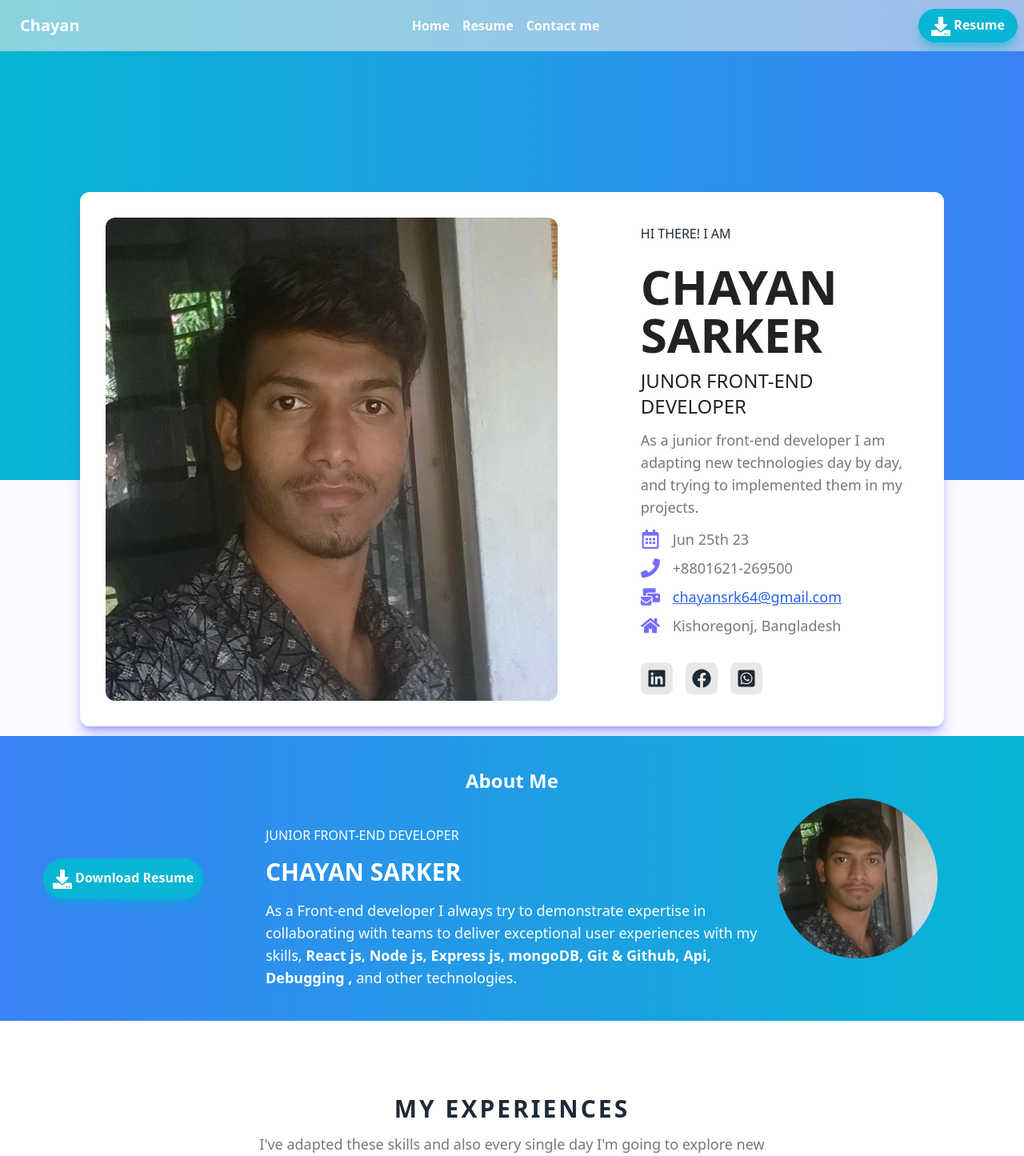
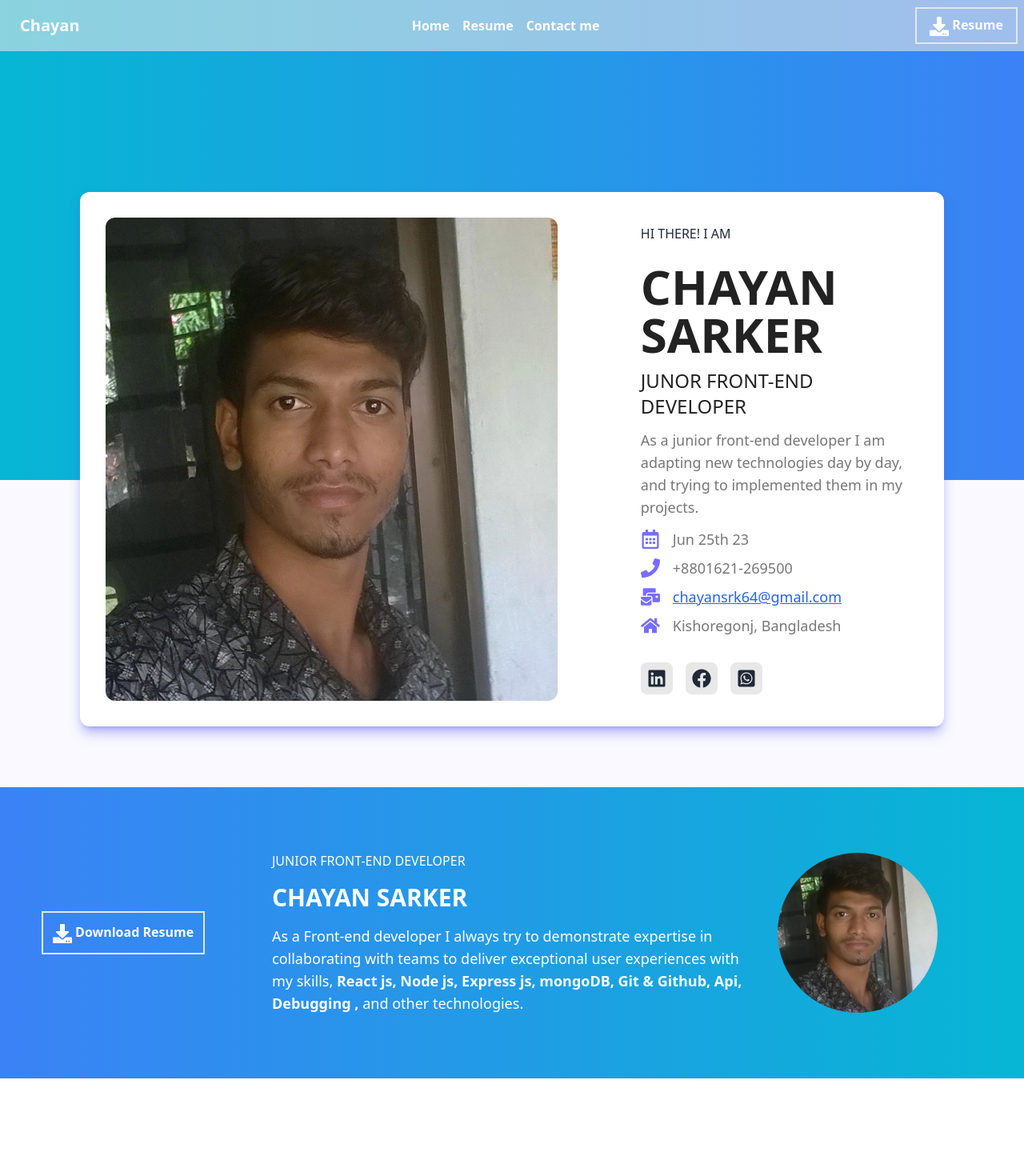
Before and after one commit to chayansrk64/working_portfolio, a React (Vite) app: page / in a window 1280 px wide. Shown: the top 1445 px of the page at 80% size. Built offline with nearby package versions, Linux system fonts and the light colour scheme.

Commit message:
footer implemented

```diff
--- a/src/pages/Home/AboutMe/AboutMe.jsx
+++ b/src/pages/Home/AboutMe/AboutMe.jsx
@@ -16,7 +16,7 @@ const AboutMe = () => {
 
 
     return (
-        <div className="pt-80 custom_padding bg-[#F9F9FF] text-white">
+        <div className="pt-96 custom_padding bg-[#F9F9FF] text-white">
 
            <div className="about_me_container bg-gradient-to-r relative from-blue-500 to-cyan-500 py-10">
                 <div className="mx-auto">
@@ -26,11 +26,11 @@ const AboutMe = () => {
                         download
                     </button> */}
 
-                    <button className='bg-cyan-500 shadow-lg rounded-full text-white font-semibold shadow-cyan-500/50 p-3'> <a download="" href={resume}>  <FaDownload className="inline text-2xl"></FaDownload> Download Resume</a></button>
+                    <button className=' border-2 text-white font-semibold shadow-cyan-500/50 p-3'> <a download="" href={resume}>  <FaDownload className="inline text-2xl"></FaDownload> Download Resume</a></button>
                 </div>
-                <div>
-                     <div>
-                        <h3 className='  text-2xl text-center pb-10 font-bold'>About Me</h3>
+                <div className='py-10'>
+                     <div className='px-2'>
+                        {/* <h3 className='  text-2xl text-center pb-10 font-bold'>About Me</h3> */}
                         <div className='uppercase'><p>junior front-end developer</p></div>
                         <div><h2 className='uppercase text-3xl py-4 font-bold'>Chayan sarker</h2></div>
                         <p className='text-white text-lg'>As a Front-end developer I always try to demonstrate expertise in collaborating with teams to deliver exceptional
--- a/src/pages/Home/Projects/Projects.jsx
+++ b/src/pages/Home/Projects/Projects.jsx
@@ -20,7 +20,7 @@ const Projects = () => {
         <div className="card card-compact   bg-base-100 shadow-xl">
         <figure><img src={best_chef_banner} alt="Shoes" /></figure>
         <div className="card-body">
-            <h2 className="card-title">Best Chef || A website of Best Chefs </h2>
+            <h3 className="card-title">Best Chef || A website of Best Chefs </h3>
             <p>This website is about best Chefs in Italy and some best foods are represented in this website throughout the recipes </p>
             <p className='font-semibold'> Technologies used in this project: </p>
              <p className='font-semibold'>html | react bootstrap | javascript | react js | firebase and so on. </p>
@@ -37,7 +37,7 @@ const Projects = () => {
         <div className="card card-compact   bg-base-100 shadow-xl">
         <figure><img src={toy_kid_banner} alt="Shoes" /></figure>
         <div className="card-body">
-            <h2 className="card-title">PlayKid || A website of kids playing cars </h2>
+            <h3 className="card-title">PlayKid || A website of kids playing cars </h3>
             <p>This website represent the toys including cars, bus, truck etc. There are different categoris toy cars. </p>
             <p className='font-semibold'> Technologies used in this project: </p>
              <p className='font-semibold'>html | react bootstrap | javascript | react js | firebase || authentication and so on </p>
@@ -55,7 +55,7 @@ const Projects = () => {
         <div className="card card-compact   bg-base-100 shadow-xl">
         <figure><img src={next_photograph_banner} alt="Shoes" /></figure>
         <div className="card-body">
-            <h2 className="card-title">Next Photograph || A website of photography campaign school </h2>
+            <h3 className="card-title">Next Photograph || A website of photography campaign school </h3>
             <p>This website is about a school where students can learn about photography. </p>
             <p className='font-semibold'> Technologies used in this project: </p>
              <p className='font-semibold'>Firebase |
--- a/src/pages/shared/Footer/Footer.jsx
+++ b/src/pages/shared/Footer/Footer.jsx
@@ -8,33 +8,34 @@ import './Footer.css'
 
 const Footer = () => {
     return (
-        <footer className="footer p-10 py-20 bg-gradient-to-r from-violet-500 to-fuchsia-500 text-white ">
+       <footer>
+         <div className="footer p-10 py-10 bg-gradient-to-r from-violet-500 to-fuchsia-500 text-white ">
   <div>
     <svg width="50" height="50" viewBox="0 0 24 24" xmlns="http://www.w3.org/2000/svg" fillRule="evenodd"   className="fill-current"><path d="M22.672 15.226l-2.432.811.841 2.515c.33 1.019-.209 2.127-1.23 2.456-1.15.325-2.148-.321-2.463-1.226l-.84-2.518-5.013 1.677.84 2.517c.391 1.203-.434 2.542-1.831 2.542-.88 0-1.601-.564-1.86-1.314l-.842-2.516-2.431.809c-1.135.328-2.145-.317-2.463-1.229-.329-1.018.211-2.127 1.231-2.456l2.432-.809-1.621-4.823-2.432.808c-1.355.384-2.558-.59-2.558-1.839 0-.817.509-1.582 1.327-1.846l2.433-.809-.842-2.515c-.33-1.02.211-2.129 1.232-2.458 1.02-.329 2.13.209 2.461 1.229l.842 2.515 5.011-1.677-.839-2.517c-.403-1.238.484-2.553 1.843-2.553.819 0 1.585.509 1.85 1.326l.841 2.517 2.431-.81c1.02-.33 2.131.211 2.461 1.229.332 1.018-.21 2.126-1.23 2.456l-2.433.809 1.622 4.823 2.433-.809c1.242-.401 2.557.484 2.557 1.838 0 .819-.51 1.583-1.328 1.847m-8.992-6.428l-5.01 1.675 1.619 4.828 5.011-1.674-1.62-4.829z"></path></svg>
-    <p>srk Industries Ltd.<br/>Providing reliable tech since 2022</p>
+    <p>Chayan<br/>Providing reliable tech since 2022</p>
    <div className="flex">
    <span className='bg-[#e8e8e8] mr-3 p-2 text-2xl rounded-lg  bg-gradient-to-r from-cyan-500 to-blue-500'> <Link to="https://www.linkedin.com/in/chayansrk64/"><FaLinkedin /></Link> </span>
 <span className='bg-[#e8e8e8] mr-3 p-2 text-2xl rounded-lg  bg-gradient-to-r from-cyan-500 to-blue-500'> <Link to="https://www.facebook.com/chayansrk64/"><FaFacebook /></Link> </span>
 <span className='bg-[#e8e8e8] p-2 text-2xl rounded-lg  bg-gradient-to-r from-cyan-500 to-blue-500 '> <Link to="https://web.whatsapp.com/"><FaWhatsappSquare /></Link> </span>
    </div>
-   <button className="flex items-center mt-2 text-xl py-2 px-4 border btn_hover">
+   <button className="flex items-center mt-2 text-xl py-2 px-4 border-2 btn_hover">
     <a className="me-3" href="mailto:chayansrk64@gmail.com">Contact Me</a>
         <span className="hidden "> <FaArrowRight></FaArrowRight></span>
    </button>
   </div>
   <div>
     <span className="footer-title">Services</span>
-    <a className="link link-hover">Branding</a>
-    <a className="link link-hover">Design</a>
+    <a className="link link-hover">Web Development</a>
+    <a className="link link-hover">Web Design</a>
     <a className="link link-hover">Marketing</a>
-    <a className="link link-hover">Advertisement</a>
+
   </div>
   <div>
     <span className="footer-title">Company</span>
     <a className="link link-hover">About us</a>
     <a className="link link-hover">Contact</a>
     <a className="link link-hover">Jobs</a>
-    <a className="link link-hover">Press kit</a>
+
   </div>
   <div>
     <span className="footer-title">Legal</span>
@@ -42,7 +43,13 @@ const Footer = () => {
     <a className="link link-hover">Privacy policy</a>
     <a className="link link-hover">Cookie policy</a>
   </div>
-</footer>
+
+    </div>
+    <div className="bg-gradient-to-r from-violet-500 to-fuchsia-500 text-white">
+        <hr />
+        <p className="text-sm text-center py-5">Copyright © 2023 - All right reserved by Chayan</p>
+    </div>
+       </footer>
     );
 };
 
--- a/src/pages/shared/Header/Header.jsx
+++ b/src/pages/shared/Header/Header.jsx
@@ -24,7 +24,7 @@ const Header = () => {
       <label tabIndex={0} className="btn btn-ghost lg:hidden">
         <svg xmlns="http://www.w3.org/2000/svg" className="h-5 w-5" fill="none" viewBox="0 0 24 24" stroke="currentColor"><path strokeLinecap="round" strokeLinejoin="round" strokeWidth="2" d="M4 6h16M4 12h8m-8 6h16" /></svg>
       </label>
-      <ul tabIndex={0} className="menu menu-sm dropdown-content mt-3 z-[1] p-2 shadow bg-base-100 rounded-box w-52">
+      <ul tabIndex={0} className="menu menu-sm dropdown-content mt-3 z-[1] p-2 shadow  bg-opacity-60 bg-base-300 rounded-box w-52">
        {navOptions}
       </ul>
     </div>
@@ -36,7 +36,7 @@ const Header = () => {
     </ul>
   </div>
   <div className="navbar-end">
-    <div className=" bg-cyan-500 shadow-lg rounded-full text-white font-semibold shadow-cyan-500/50 px-4 py-2  "><a href={resume}>  <FaDownload className="inline text-2xl"></FaDownload> <span>Resume</span></a></div>
+    <div className=" border-2 text-white font-semibold shadow-cyan-500/50 px-4 py-2  "><a href={resume}>  <FaDownload className="inline text-2xl"></FaDownload> <span>Resume</span></a></div>
     {/* <Button button_text="Download CV"></Button> */}
   </div>
 </div>
```
